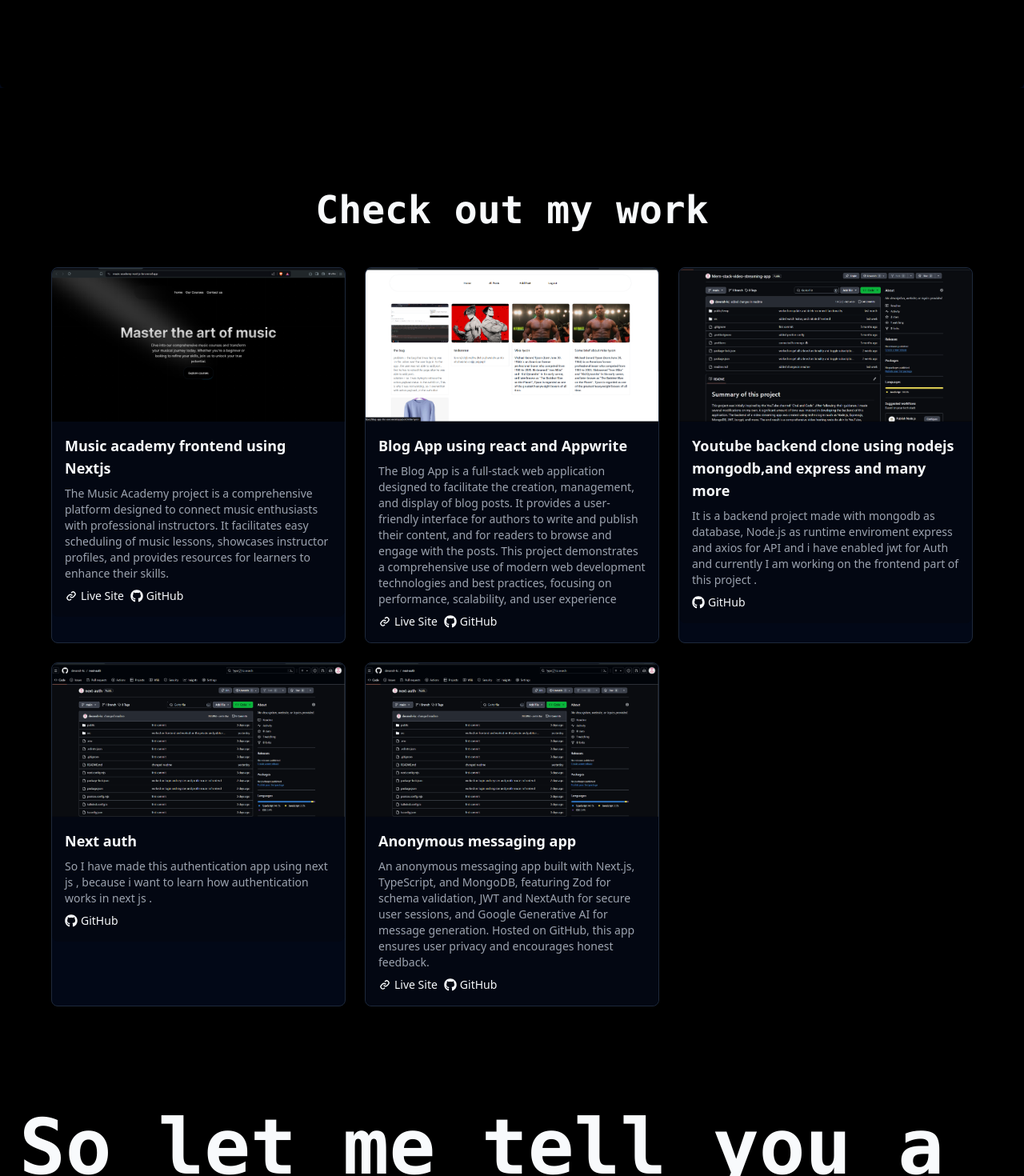
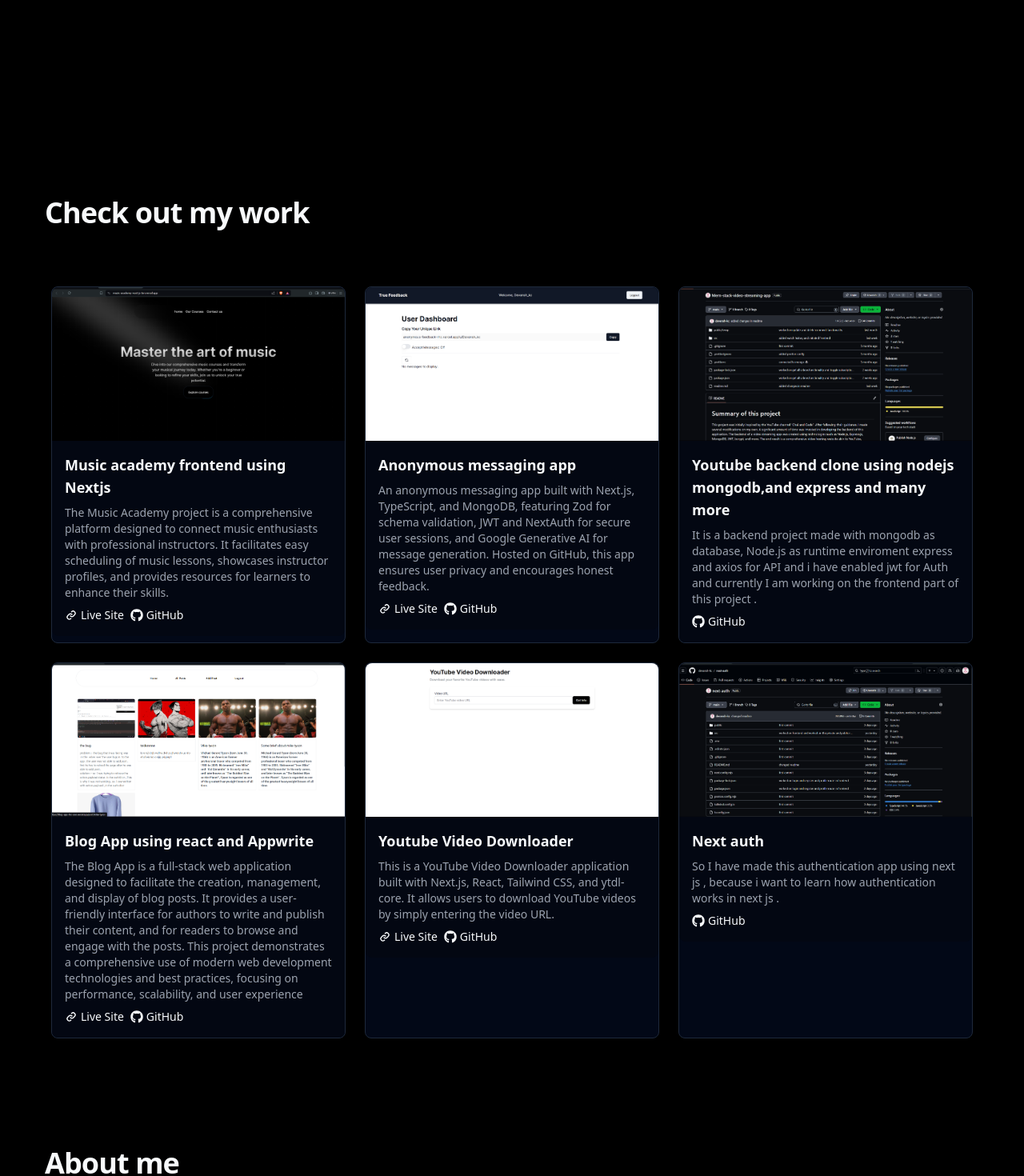
Before and after one commit to devansh-kc/hire-me-, a Next.js app: page / in a window 1280 px wide. Shown: the part 1330-2800 px from the top of the page at 80% size. Built offline with nearby package versions, Linux system fonts and the light colour scheme.

Commit message:
added projects

```diff
--- a/src/app/globals.css
+++ b/src/app/globals.css
@@ -5,6 +5,7 @@
 ::-webkit-scrollbar{
   display: none;
 }
+
 
 @layer base {
   :root {
--- a/src/app/layout.tsx
+++ b/src/app/layout.tsx
@@ -21,10 +21,10 @@ export default function RootLayout({
   children: React.ReactNode;
 }>) {
   return (
-    <html lang="en">
+    <html lang="en" className="">
       <body
         className={cn(
-          "min-h-screen bg-background dark font-sans antialiased",
+          "min-h-screen dark bg-black font-sans antialiased",
           fontSans.variable
         )}
       >
--- a/src/components/About.tsx
+++ b/src/components/About.tsx
@@ -5,35 +5,27 @@ import profile from "../../public/profileimg/tea.jpg";
 
 const About = () => {
   return (
-    <main className="h-screen items-center bg-black">
-      <section className=" mx-6 text-6xl md:text-8xl text-left font-mono font-extrabold">
-        <p>So let me tell you a little about my self</p>
+    <main className="  mt-10 mx-auto max-w-7xl px-4 sm:mt-12 sm:px-6 md:mt-16 lg:mt-20 lg:px-8 xl:mt-28 ">
+      {" "}
+      <section className="p-6 text-2xl  tracking-tight font-extrabold  sm:text-3xl md:text-4xl">
+        <p>About me </p>
       </section>
-      <section className=" flex flex-wrap justify-evenly">
-        <div className="px-4">
-          <p className="text-left text-xl text-slate-300 max-w-sm mt-10 my-10">
-            Hello! I&lsquo;m a 19-year-old full-stack developer with expertise
-            in MERN and I am currently learning Next js. My journey started with
-            a passion for coding and problem-solving, and I&lsquo;ve since
-            developed a wide array of skills in both front-end and back-end
-            development.
+      <section className=" flex flex-wrap  flex-row items-end justify-between">
+        <div className="px-4 ">
+          <p className=" font-mono  p-2 text-left tracking-widest">
+            Hello! My name is Devansh Karamchandani and I&lsquo;m a 19-year-old
+            full-stack developer with expertise in MERN and I am currently
+            learning Python and SQL databases. My journey started with a passion
+            for coding, when I was 16 years old,and I&lsquo;ve since developed a
+            wide array of skills in both front-end and back-end development.
           </p>
-          <p className="text-left text-xl text-slate-300 max-w-sm  my-10 mt-10">
+          <p className="font-mono text-left p-2 tracking-widest">
             I&lsquo;m always eager to learn and improve, and I&lsquo;m excited
             to bring my skills to real-world challenges. I&lsquo;m particularly
             interested in roles that allow me to apply my skills to create
             innovative solutions.
           </p>
         </div>
-        {/* <div className="flex flex-wrap items-center justify-center ">
-          <Image
-            height={350}
-            width={350}
-            src={profile}
-            alt="tea"
-            className="rounded-3xl "
-          />
-        </div> */}
       </section>
     </main>
   );
--- a/src/components/HomePage.tsx
+++ b/src/components/HomePage.tsx
@@ -27,7 +27,7 @@ const HomePage = () => {
             words={[
               "Self Taught full stack developer",
               "Tech Enthusiast",
-              "A Bike Enthusiast",
+              "Bike Enthusiast",
             ]}
             typeSpeed={80}
             loop={false}
--- a/src/components/MyWork.tsx
+++ b/src/components/MyWork.tsx
@@ -12,15 +12,11 @@ import { Work } from "../data/projectData";
 
 const MyWork = () => {
   return (
-    <section className="h-full w-full py-12 md:py-24 lg:py-32  bg-black">
-      <div className="container px-4 md:px-6">
-        <div className="flex flex-col items-center justify-center space-y-4 text-center">
-          <div className="space-y-2">
-            <h2 className="text-3xl font-bold  font-mono sm:text-5xl">
+    <section className="mt-10 mx-auto max-w-7xl px-4 sm:mt-12 sm:px-6 md:mt-16 lg:mt-20 lg:px-8 xl:mt-28 ">
+      {" "}
+      <h2 className="p-6 text-2xl  tracking-tight font-extrabold  sm:text-3xl md:text-4xl">
         Check out my work
       </h2>
-          </div>
-        </div>
       <div className="grid gap-6 md:grid-cols-2 lg:grid-cols-3 max-w-6xl mx-auto pt-12">
         {Work.map((item, id) => (
           <Card key={id}>
@@ -69,7 +65,6 @@ const MyWork = () => {
           </Card>
         ))}
       </div>
-      </div>
     </section>
   );
 };
--- a/src/data/projectData.js
+++ b/src/data/projectData.js
@@ -3,6 +3,8 @@ import academy from "../../public/assets/musicAcademy.png";
 import Blog from "../../public/assets/blog.png";
 import YTClone from "../../public/assets/Yt-cloneBackend.png";
 import NextAuth from "../../public/assets/nextAuth.png";
+import AnonymsMessage from "../../public/assets/anonyms-messaging-app.png";
+import YoutubeDownloader from "../../public/assets/yoututbe-downloader.png";
 
 import {
   IconArrowWaveRightUp,
@@ -33,6 +35,26 @@ export const Work = [
 
   {
     id: 2,
+    title: "Anonymous messaging app",
+    github: "https://github.com/devansh-kc/anonymous-feedback",
+    deployedApp: "https://anonymous-feedback-rho.vercel.app/",
+    header: AnonymsMessage,
+    description:
+      "An anonymous messaging app built with Next.js, TypeScript, and MongoDB, featuring Zod for schema validation, JWT and NextAuth for secure user sessions, and Google Generative AI for message generation. Hosted on GitHub, this app ensures user privacy and encourages honest feedback.",
+  },
+
+  {
+    id: 3,
+    title:
+      "Youtube backend clone using nodejs mongodb,and express and many more",
+    github: "https://github.com/devansh-kc/Mern-stack-video-streaming-app",
+
+    description:
+      "It is a backend project made  with mongodb as database, Node.js as runtime enviroment express and axios for API and i have enabled jwt for Auth and currently I am working on the frontend part of this project .",
+    header: YTClone,
+  },
+  {
+    id: 4,
     title: "Blog App using react and Appwrite",
     Link: "https://github.com/devansh-kc/blog-App",
     description:
@@ -45,17 +67,16 @@ export const Work = [
       "<li>Frontend: React.js</li><li>Backend: Appwrite </li><li>Database: Appwrite Database</li><li>Authentication: Appwrite Auth</li><li>Styling: CSS Modules, Tailwind CSS</li><li>Hosting: Vercel</li>",
   },
   {
-    id: 3,
-    title:
-      "Youtube backend clone using nodejs mongodb,and express and many more",
-    github: "https://github.com/devansh-kc/Mern-stack-video-streaming-app",
-
+    id: 5,
+    title: "Youtube Video Downloader",
+    github: "https://github.com/devansh-kc/yt-video-downloader",
+    deployedApp: "https://yt-video-downloader-two.vercel.app/",
+    header: YoutubeDownloader,
     description:
-      "It is a backend project made  with mongodb as database, Node.js as runtime enviroment express and axios for API and i have enabled jwt for Auth and currently I am working on the frontend part of this project .",
-    header: YTClone,
+      "This is a YouTube Video Downloader application built with Next.js, React, Tailwind CSS, and ytdl-core. It allows users to download YouTube videos by simply entering the video URL.",
   },
   {
-    id: 4,
+    id: 6,
     title: "Next auth",
     github: "https://github.com/devansh-kc/next-auth",
 
@@ -63,14 +84,4 @@ export const Work = [
       "So I have made this authentication app using next js , because i want to learn how authentication works in next js . ",
     header: NextAuth,
   },
-  {
-    id: 5,
-    title: "Anonymous messaging app",
-    github: "https://github.com/devansh-kc/anonymous-feedback",
-    deployedApp: "https://anonymous-feedback-rho.vercel.app/",
-    header: NextAuth,
-    description:
-      "An anonymous messaging app built with Next.js, TypeScript, and MongoDB, featuring Zod for schema validation, JWT and NextAuth for secure user sessions, and Google Generative AI for message generation. Hosted on GitHub, this app ensures user privacy and encourages honest feedback.",
-  },
-
 ];
```
Also changed, not shown: public/assets/anonyms-messaging-app.png (added), public/assets/yoututbe-downloader.png (added). Lines whose indentation alone changed are shown as unchanged.
